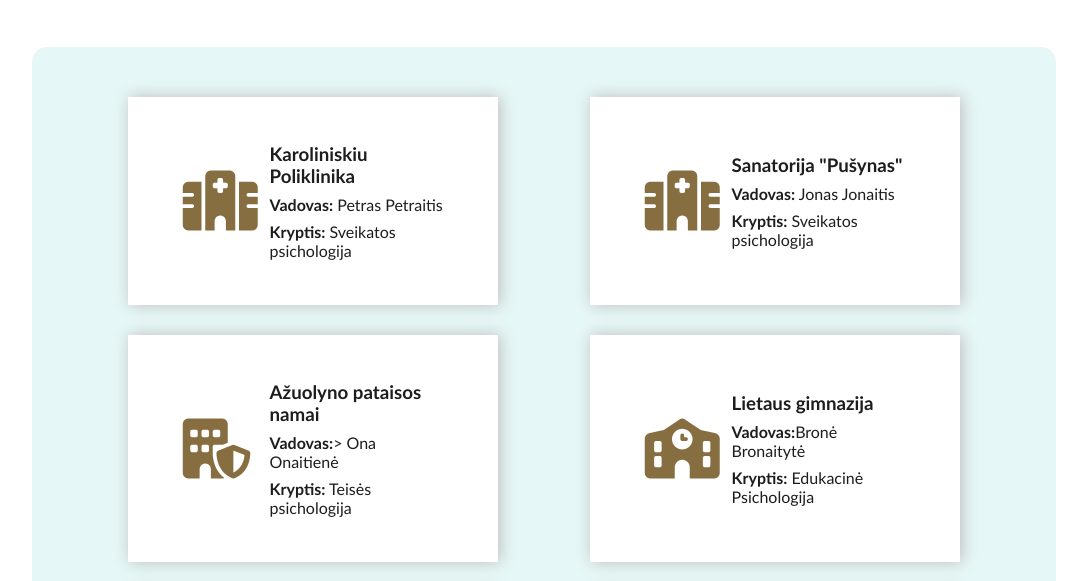
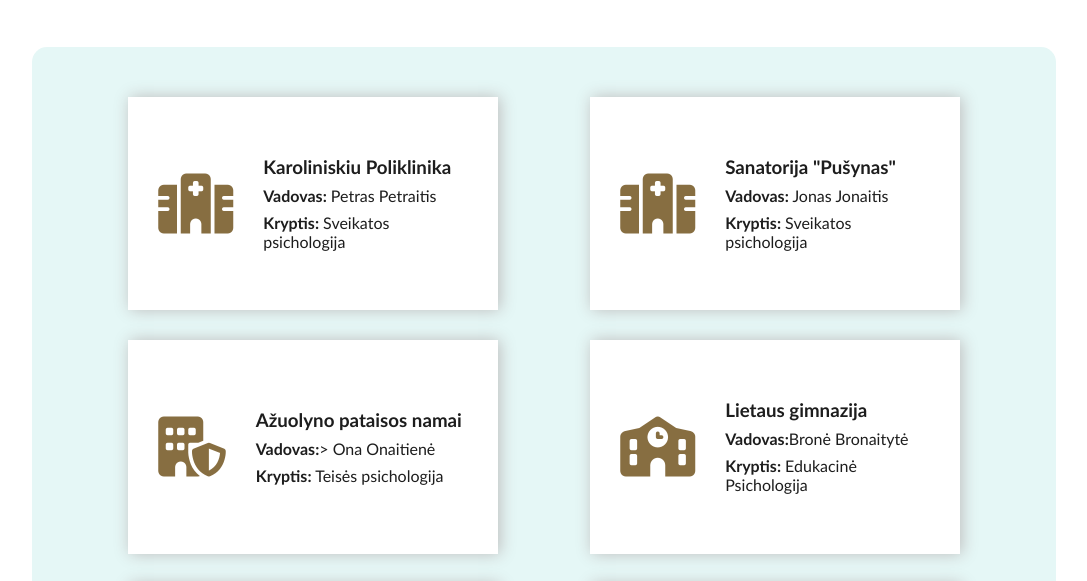
Before and after one commit to kauste/16-my-first-render, a website with bundled scripts: page index.html in a window 1280 px wide. Shown: the part 101-682 px from the top of the page, without its empty margins (96-1183 px from the left). Built offline with nearby package versions, Linux system fonts and the light colour scheme.

Commit message:
rendered, no validations

```diff
--- a/css/index.css
+++ b/css/index.css
@@ -21,7 +21,7 @@ body {
 
 }
 
-.section-box {
+.practice-section-box {
     width: 80%;
     height:800px;
     margin-left: 10%;
@@ -39,10 +39,11 @@ body {
     width: 80%;
     background-color: #fff;
     box-shadow: 2px 0px 15px rgb(190, 189, 189);
-    display: flex;
+    display: grid;
+    grid-template-columns: 1fr 5fr;
     align-items: center;
-    justify-content: space-around;
-    padding: 40px;
+    column-gap: 30px;
+    padding: 30px;
 }
 
 .practice-icon {
@@ -51,7 +52,7 @@ body {
     color: rgba(95, 61, 1, 0.75);
 }
 .left-side {
-    width: 60%;
+
     display: flex;
     flex-direction:column;
     row-gap: 8px;
--- a/index.html
+++ b/index.html
@@ -10,57 +10,8 @@
 </head>
 <body>
     <h2 class="practiceH2">Pasirinkite praktikos vieta</h1>
-    <main class="section-box">
-        <div class="practice-box health-psy">
-            <i class="practice-icon fa-solid fa-hospital"></i>
-            <div class="left-side">
-                <h3 class="place">Karoliniskiu Poliklinika</h3>
-                <p class="leader"><b>Vadovas:</b> Petras Petraitis</p>
-                <p class="direction"><b>Kryptis:</b> Sveikatos psichologija</p>
-            </div>
-        </div>
-        <div class="practice-box health-psy">
-            <i class="practice-icon fa-solid fa-hospital"></i>
-            <div class="left-side">
-                <h3 class="place">Sanatorija "Pušynas"</h3>
-                <p class="leader"><b>Vadovas:</b> Jonas Jonaitis</p>
-                <p class="direction"><b>Kryptis:</b> Sveikatos psichologija</p>
-            </div>
-        </div>
-        <div class="practice-box forensic">
-            <i class="practice-icon fa-solid fa-building-shield"></i>
-            <div class="left-side">
-                <h3 class="place">Ažuolyno pataisos namai</h3>
-                <p class="leader"><b>Vadovas:</b>> Ona Onaitienė</p>
-                <p class="direction"><b>Kryptis:</b> Teisės psichologija</p>
-            </div>
-        </div>
-        <div class="practice-box educational">
-            <i class="practice-icon fa-solid fa-school"></i>
-            <div class="left-side">
-                <h3 class="place">Lietaus gimnazija</h3>
-                <p class="leader"><b>Vadovas:</b>Bronė Bronaitytė</p>
-                <p class="direction"><b>Kryptis:</b> Edukacinė Psichologija</p>
-            </div>
-        </div>
-        <div class="practice-box organizational">
-            <i class="practice-icon fa-solid fa-sitemap"></i>
-            <div class="left-side">
-                <h3 class="place">Lietuvos Paštas</h3>
-                <p class="leader"><b>Vadovas:</b>Paštas Paštetas</p>
-                <p class="direction"><b>Kryptis:</b> Organizacine psichologija</p>
-            </div>
-        </div>
-        <div class="practice-box scientific">
-            <i class="practice-icon fa-solid fa-atom"></i>
-            <div class="left-side">
-                <h3 class="place">Vilniau Universitetas</h3>
-                <p class="leader"><b>Vadovas:</b>Vilius Viliauskas</p>
-                <p class="direction"><b>Kryptis:</b>Moksline praktika</p>
-            </div>
-        </div>
-
+    <main class="practice-section-box" id="practice-section-box">
     </main>
-    <script src="./js/index.js" type="modules" defer></script>
+    <script src="./js/index.js" type="module" defer></script>
 </body>
 </html>
--- /dev/null
+++ b/js/components/practise.js
@@ -0,0 +1,18 @@
+function renderPractise (selector, data){
+    const practiseDOM = document.querySelector(selector);
+    let practiseHTML = ``;
+    for (const item of data){
+        practiseHTML += `
+                        <div class="practice-box">
+                            <i class="practice-icon fa-solid fa-${item.icon}"></i>
+                            <div class="left-side">
+                                <h3 class="place">${item.place}</h3>
+                                <p class="leader">${item.leader}</p>
+                                <p class="direction">${item.direction}</p>
+                            </div>
+                        </div>
+                        `
+    }
+    practiseDOM.innerHTML = practiseHTML;
+}
+export { renderPractise };
--- /dev/null
+++ b/js/data/practiseData.js
@@ -0,0 +1,40 @@
+const practiceData =[
+    {
+        icon: 'hospital',
+        place: 'Karoliniskiu Poliklinika',
+        leader: '<b>Vadovas:</b> Petras Petraitis',
+        direction: '<b>Kryptis:</b> Sveikatos psichologija',
+    },
+    {
+        icon: 'hospital',
+        place: 'Sanatorija "Pušynas"',
+        leader: '<b>Vadovas:</b> Jonas Jonaitis',
+        direction: '<b>Kryptis:</b> Sveikatos psichologija',
+    },
+    {
+        icon: 'building-shield',
+        place: 'Ažuolyno pataisos namai',
+        leader: '<b>Vadovas:</b>> Ona Onaitienė',
+        direction: '<b>Kryptis:</b> Teisės psichologija',
+    },
+    {
+        icon: 'school',
+        place: 'Lietaus gimnazija',
+        leader: '<b>Vadovas:</b>Bronė Bronaitytė',
+        direction: '<b>Kryptis:</b> Edukacinė Psichologija',
+    },
+    {
+        icon: 'sitemap',
+        place: 'Lietuvos Paštas',
+        leader: '<b>Vadovas:</b>Paštas Paštetas',
+        direction: '<b>Kryptis:</b> Organizacine psichologija',
+    },
+    {
+        icon: 'atom',
+        place: 'Vilniau Universitetas',
+        leader: '<b>Vadovas:</b>Vilius Viliauskas',
+        direction: '<b>Kryptis:</b>Moksline praktika',
+    }
+]
+
+export { practiceData };
--- a/js/index.js
+++ b/js/index.js
@@ -0,0 +1,4 @@
+import { practiceData} from './data/practiseData.js';
+import { renderPractise } from './components/practise.js';
+
+ renderPractise('#practice-section-box', practiceData);
```
Also changed, not shown: js/data/data.js (deleted).
